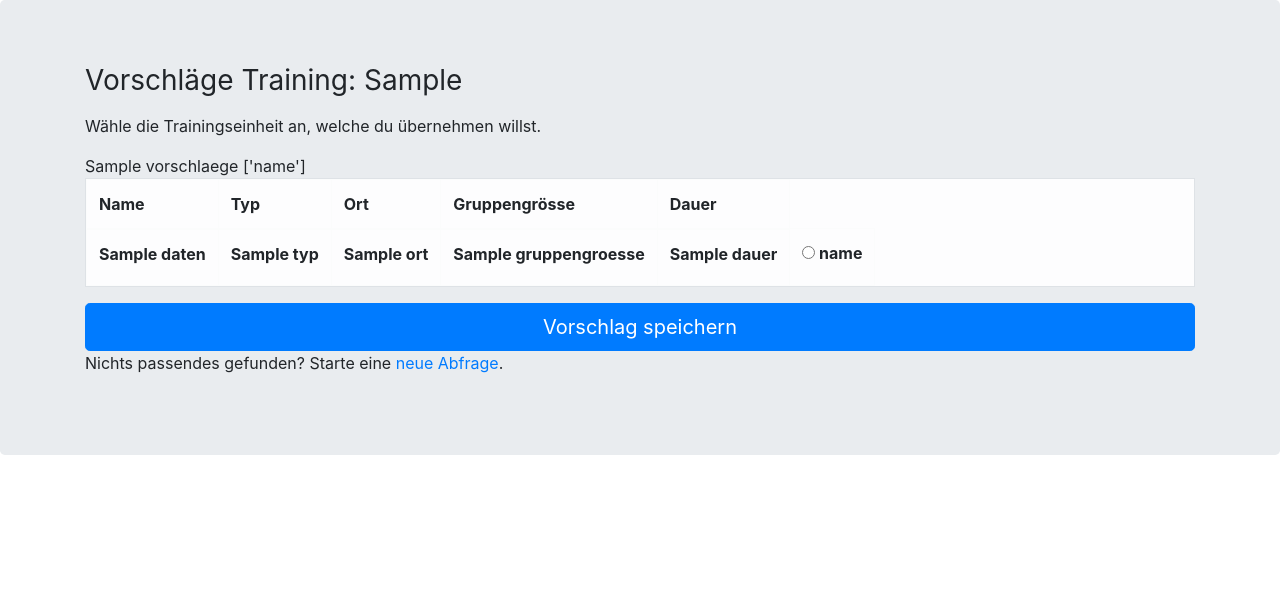
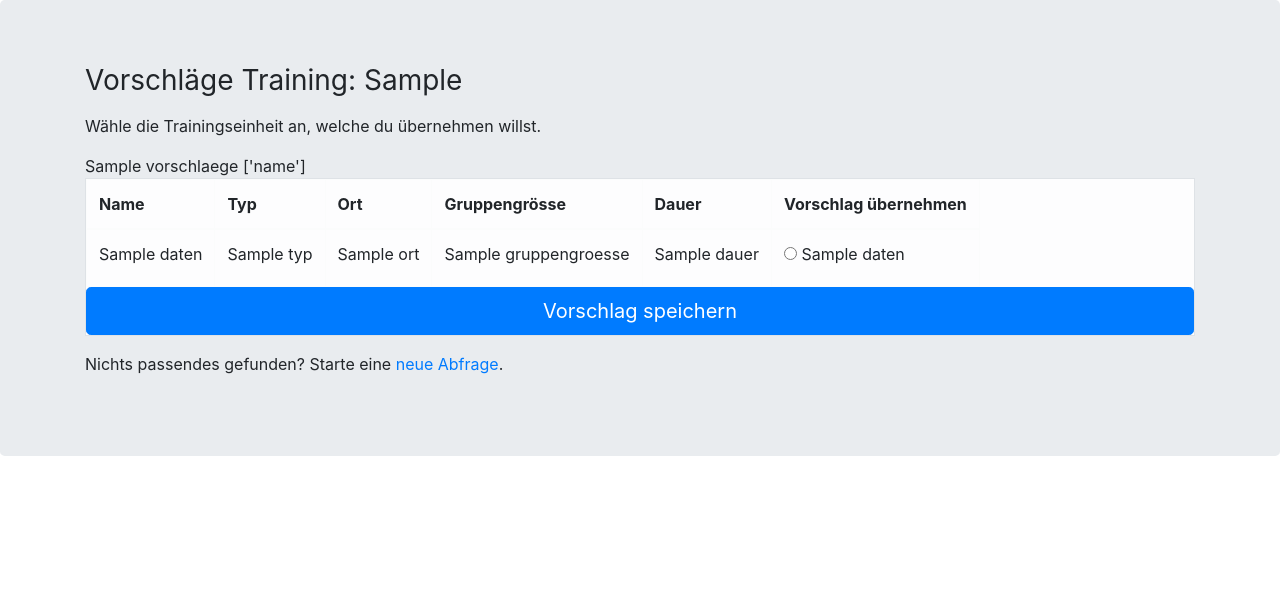
Before and after one commit to sibasiach77/PROG2, a Flask app: template templates/vorschlaege.html in a window 1280 px wide. Shown: the part 56-647 px from the top of the page. Run offline with Flask 2, Linux system fonts and the light colour scheme; the template is opened without the code that fills it: most values are stand-ins (such as "Sample title", 1, 10 or a date in 2020); lists and menus that the app fills with data are empty.

Commit message:
vorschlaege_formular_anpassungen

```diff
--- a/datenbank_vorschlaege.json
+++ b/datenbank_vorschlaege.json
@@ -1 +1 @@
-{"Fussball": {"name": "Fussball", "typ": "Spiel", "ort": "Drinnen", "gruppengroesse": 15, "dauer": 45, "datum": "2020-12-19"}, "Handball": {"name": "Handball", "typ": "Spiel", "ort": "Drinnen", "gruppengroesse": 15, "dauer": 45, "datum": "2020-12-19"}, "Voleyball": {"name": "Voleyball", "typ": "Spiel", "ort": "Drinnen", "gruppengroesse": 15, "dauer": 45, "datum": "2020-12-19"}}
+{"Fussball": {"name": "Fussball", "typ": "Spiel", "ort": "Drinnen", "gruppengroesse": 15, "dauer": 45, "datum": "2020-12-26"}, "Handball": {"name": "Handball", "typ": "Spiel", "ort": "Drinnen", "gruppengroesse": 15, "dauer": 45, "datum": "2020-12-26"}, "Voleyball": {"name": "Voleyball", "typ": "Spiel", "ort": "Drinnen", "gruppengroesse": 15, "dauer": 45, "datum": "2020-12-26"}}
--- a/main.py
+++ b/main.py
@@ -133,7 +133,8 @@ def vorschlag_speichern():
             trainings_gespeichert = {}
 
     # uebersicht.html wird gerendert und die Variabel trainings_gespeichert wird mitgegeben.
-    return render_template('uebersicht.html', trainings_gespeichert = trainings_gespeichert)
+        return render_template('uebersicht.html', trainings_gespeichert = trainings_gespeichert)
+    return render_template('index.html')
 
 if __name__ == "__main__":
     app.run(debug=True, port=5000)
--- a/templates/vorschlaege.html
+++ b/templates/vorschlaege.html
@@ -7,6 +7,7 @@
         {{ vorschlaege }}
         {{ vorschlaege.keys() }}
         <div class="table table-bordered table-light">
+            <form method="post" action="{{ url_for('vorschlag_speichern') }}">
                 <table border=0>
                     <thead>
                     <tr>
@@ -15,6 +16,7 @@
                         <th scope="col">Ort</th>
                         <th scope="col">Gruppengrösse</th>
                         <th scope="col">Dauer</th>
+                        <th scope="col">Vorschlag übernehmen</th>
                     </tr>
                     </thead>
                     <!-- Mithilfe der Vor-Schleife werden die Daten der Trainingseinheit sequenziert.-->
@@ -22,26 +24,23 @@
                     <tbody>
                     <tr>
                         <!-- Die Values des Dicts daten werden mithilfe der Keys ausgegeben.-->
-                    <th>{{ daten["name"] }}</th>
-                    <th>{{ daten["typ"] }}</th>
-                    <th>{{ daten["ort"] }}</th>
-                    <th>{{ daten["gruppengroesse"] }}</th>
-                    <th>{{ daten["dauer"] }}</th>
-                    <th>
-                        {% for name in vorschlaege.keys() %}
-                        <form method="post"><input type="radio" id="{{ name }}" name="{{ name }}"
-                                                   value="{{ name }}">
-                            <label for="{{ name }}">{{ name }}</label><br></form>
-                    </th>
+                        <td>{{ daten["name"] }}</td>
+                        <td>{{ daten["typ"] }}</td>
+                        <td>{{ daten["ort"] }}</td>
+                        <td>{{ daten["gruppengroesse"] }}</td>
+                        <td>{{ daten["dauer"] }}</td>
+                        <td>
+                            <input type="radio" id="{{ daten['name'] }}" name="Auswahl"
+                                   value="{{ daten['name'] }}">
+                            <label for="{{ daten['name'] }}">{{ daten['name'] }}</label><br>
+                        </td>
                     </tr>
                     </tbody>
                     {% endfor %}
-                {% endfor %}
                 </table>
+                <button class="btn btn-lg btn-primary btn-block" type="submit">Vorschlag speichern</button>
+            </form>
         </div>
-        <a href="{{ url_for('vorschlag_speichern') }}">
-            <button class="btn btn-lg btn-primary btn-block" type="submit">Vorschlag speichern</button>
-        </a>
         <p>Nichts passendes gefunden? Starte eine <a href="{{ url_for('abfrage') }}">neue Abfrage</a>.</p>
     </div>
 </div>
```
Lines whose indentation alone changed are shown as unchanged.
